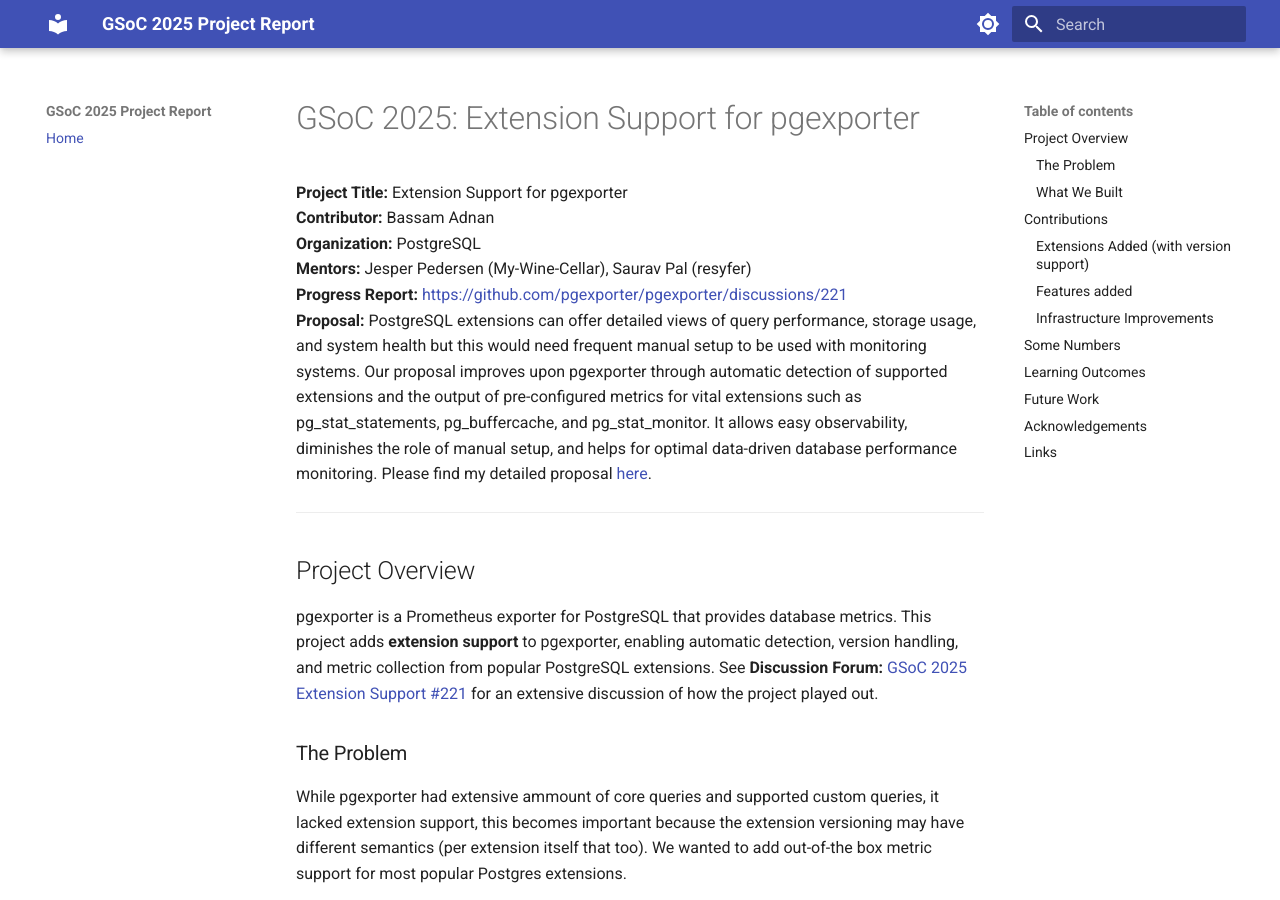
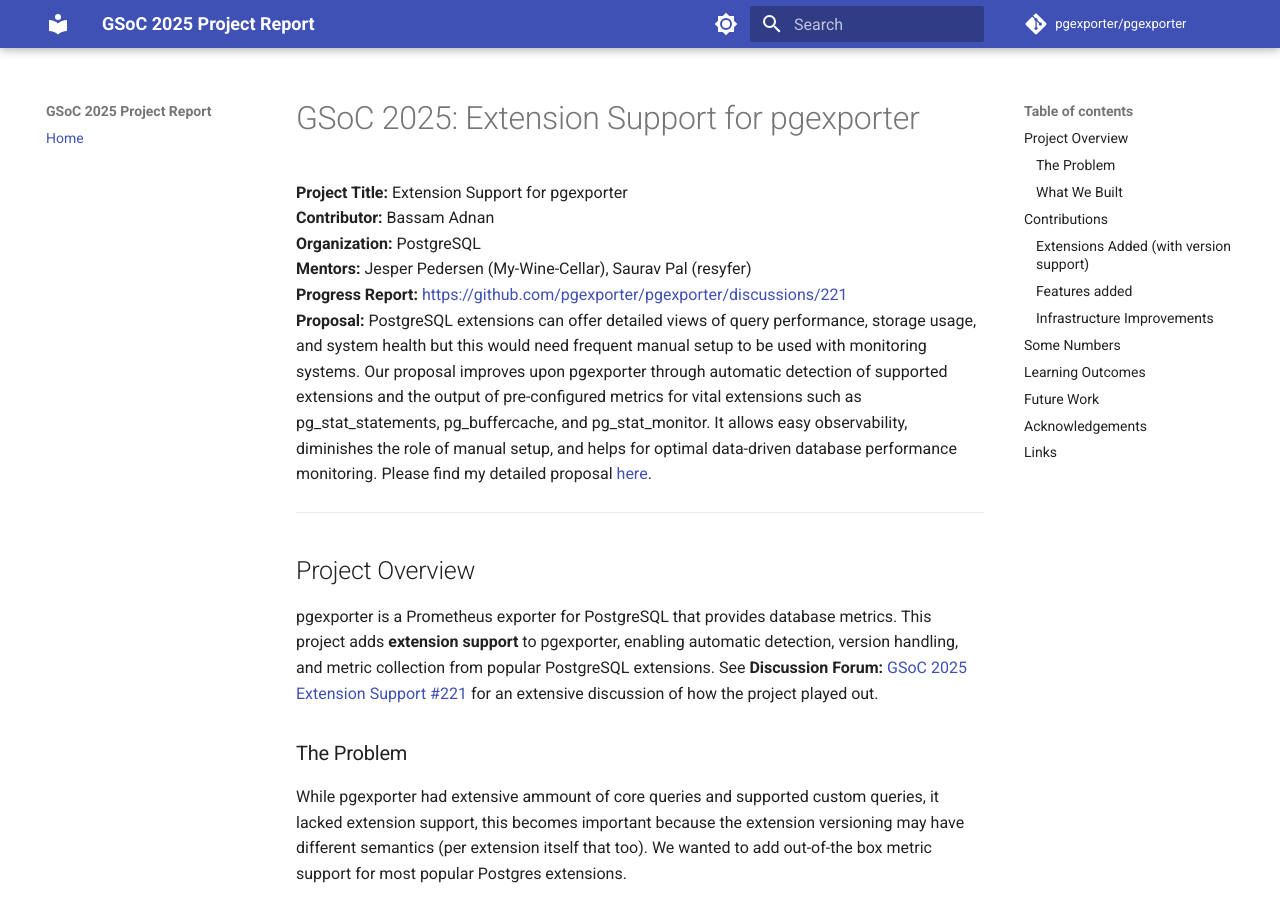
Before and after one commit to bassamadnan/gsoc2025_report, an MkDocs documentation site: the page built from docs/index.md, in a window 1280 px wide and 900 px high. Built offline with MkDocs 1.6.1 and Material for MkDocs 9.7.7, drawn with Linux system fonts in a browser that asks for light colours; comment, search, counter and statistics services are not loaded.

Commit message:
add github link

```diff
--- a/mkdocs.yml
+++ b/mkdocs.yml
@@ -1,6 +1,9 @@
 site_name: GSoC 2025 Project Report
 site_description: Google Summer of Code 2025 Project Summary
 site_author: Bassam Adnan
+
+repo_url: https://github.com/pgexporter/pgexporter
+repo_name: pgexporter/pgexporter
 
 theme:
   name: material
```
